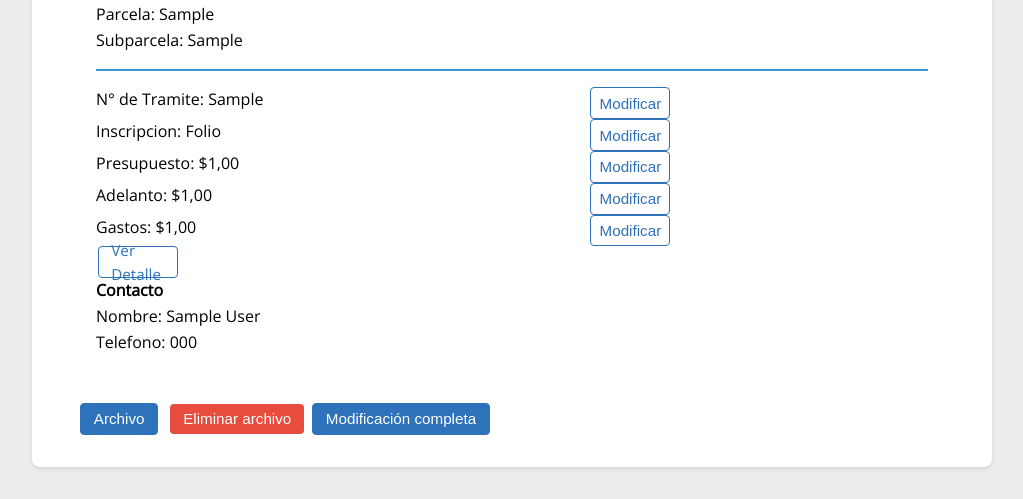
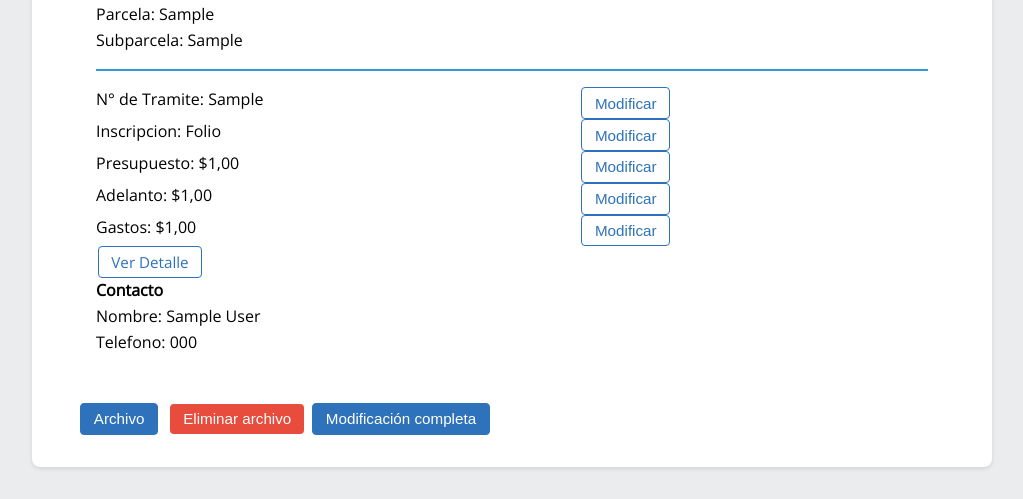
Before and after one commit to Emitax123/AgrimIT, a Django app: page /project/1 in a window 1280 px wide. Shown: the part 662-1161 px from the top of the page, without its empty margins (128-1151 px from the left). Run offline with Django 5.2, Linux system fonts and the light colour scheme; a user stored in the database is signed in; tables that the repository leaves empty hold one stand-in row (values such as "Sample post"); parts of the project's set-up code (start-up, migrations or seed data) failed here and were passed over; some libraries are stand-ins or nearby versions.

Commit message:
FIx: Styles 271025 1.1

```diff
--- a/agrimIT/agrimIT/static/css/project.css
+++ b/agrimIT/agrimIT/static/css/project.css
@@ -176,7 +176,7 @@ div.end-btn-container {
 }
 
 div.mini-div .toggle-btn {
-    width: 5rem;
+
     display: flex;
     align-items: center;
     justify-content: center;
```
